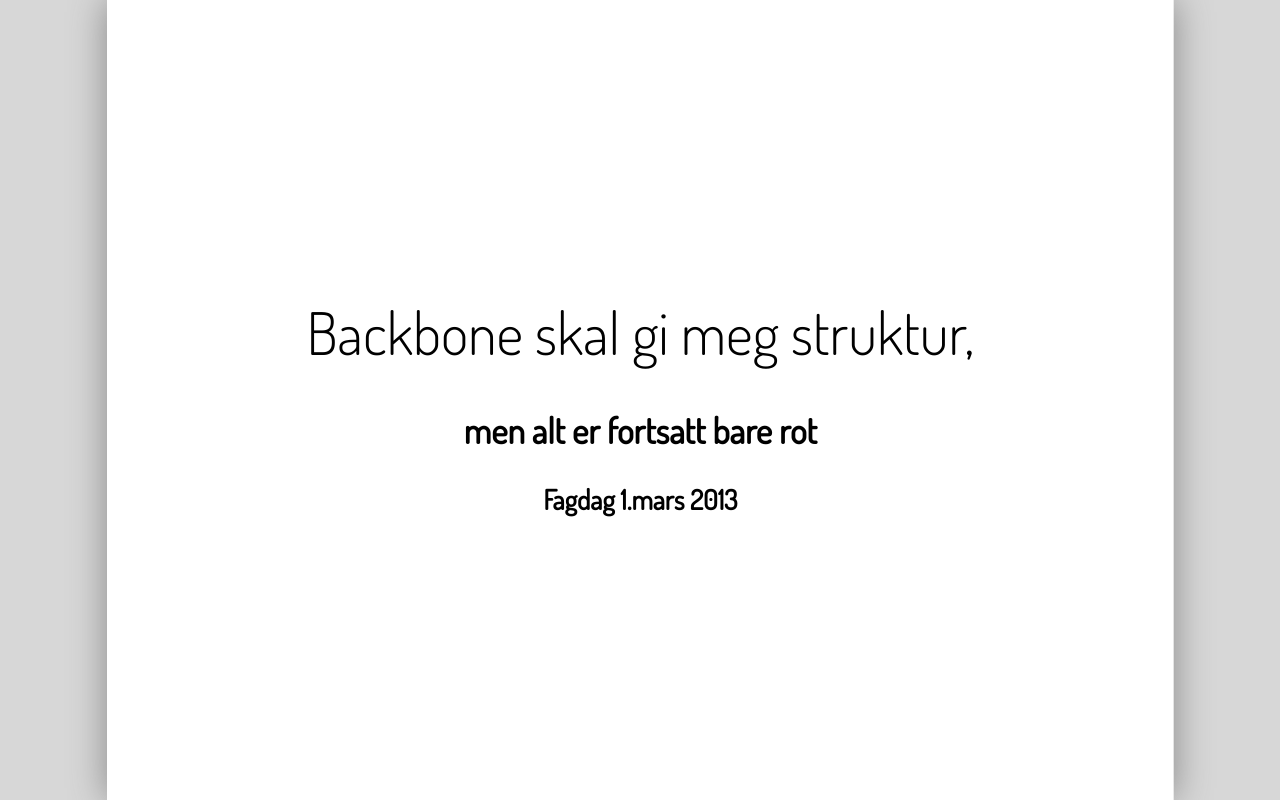
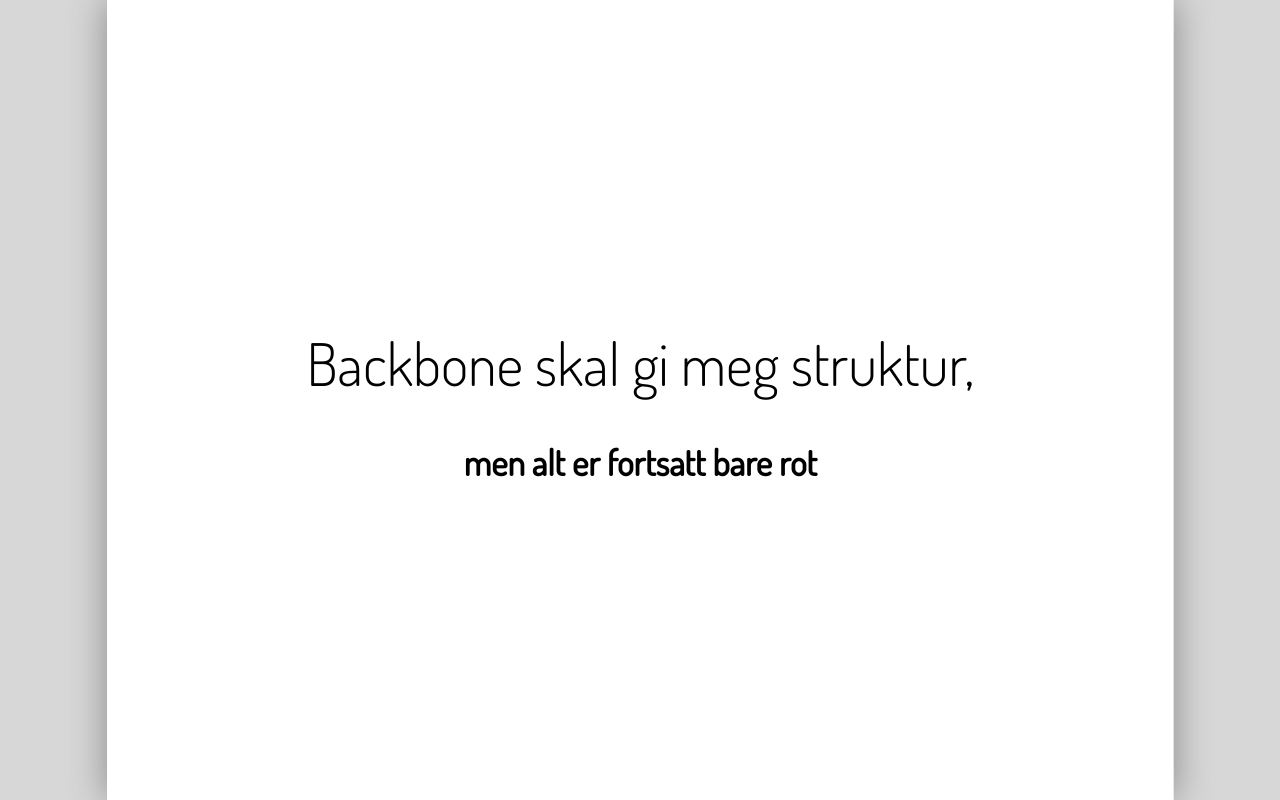
Before and after one commit to hinderberg/backbone-structure, a plain HTML site: page index.html in a window 1280 px wide. Drawn offline with Linux system fonts and the light colour scheme.

Commit message:
Removed date from frontpage

```diff
--- a/index.html
+++ b/index.html
@@ -40,8 +40,6 @@
 
 # Backbone skal gi meg struktur,
 ## men alt er fortsatt bare rot
-
-### Fagdag 1.mars 2013
 
 ---
 
```
